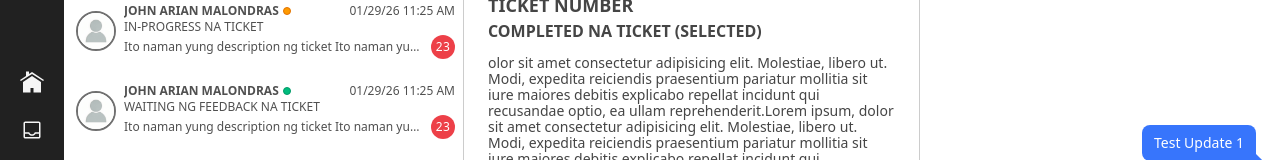
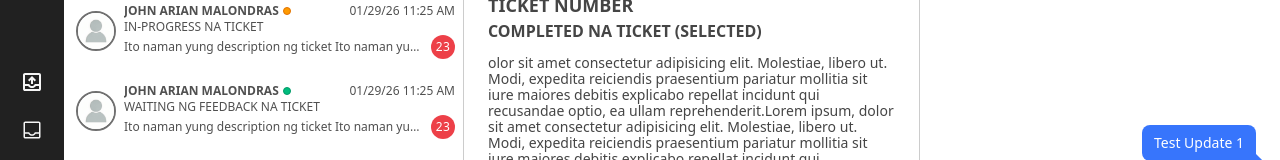
Before and after one commit to nairAnhoJ/ticketing-plus, a React (Vite) app: page / in a window 1280 px wide. Shown: the part 265-425 px from the top of the page. Built offline with nearby package versions, Linux system fonts and the light colour scheme; no server answers; sample sign-in values are in the browser's storage.

Commit message:
fixed z-index

```diff
--- a/src/components/Navigation.tsx
+++ b/src/components/Navigation.tsx
@@ -20,7 +20,7 @@ const Navigation = () => {
     return (
         <>
             {/* For Mobile */}
-            <button onClick={()=>setShowMenu(!showMenu)} className={`lg:hidden absolute w-8 h-8 top-3.5 right-3.5 text-white transition-all duration-200 z-2 ${showMenu && 'rotate-180'}`}>
+            <button onClick={()=>setShowMenu(!showMenu)} className={`lg:hidden absolute w-8 h-8 top-3.5 right-3.5 text-white transition-all duration-200 z-11 ${showMenu && 'rotate-180'}`}>
                 <svg xmlns="http://www.w3.org/2000/svg" className={`absolute top-0 w-8 transition-all duration-200 ${showMenu && 'opacity-0' }`} viewBox="0 -960 960 960" fill="currentColor">
                     <path d="M120-240v-80h720v80H120Zm0-200v-80h720v80H120Zm0-200v-80h720v80H120Z"/>
                 </svg>
@@ -28,9 +28,10 @@ const Navigation = () => {
                     <path d="m256-200-56-56 224-224-224-224 56-56 224 224 224-224 56 56-224 224 224 224-56 56-224-224-224 224Z"/>
                 </svg>
             </button>
-            <div className={`lg:hidden fixed top-0 right-0 ${showMenu ? 'h-[225%] md:h-[250%]' : 'h-0' } overflow-hidden rounded-full translate-x-1/2 -translate-y-1/2 transition-all duration-200 bg-[#353535] aspect-square z-1`}>
+            <div className={`lg:hidden fixed top-0 right-0 ${showMenu ? 'h-[225%] md:h-[250%]' : 'h-0' } overflow-hidden rounded-full translate-x-1/2 -translate-y-1/2 transition-all duration-200 bg-[#353535] aspect-square z-10`}>
                 <div className={`absolute top-1/2 left-1/2  aspect-square h-[110dvh] text-white transition-all duration-250 flex flex-col gap-y-6 items-end py-20 pr-5 ${!showMenu ? 'opacity-0' : '-translate-x-full'}`}>
-                        <Link to='/' className="text-5xl font-bold">Home</Link>
+                        <Link onClick={()=>setShowMenu(false)} to='/' className="text-5xl font-bold">My Requests</Link>
+                        <Link to='/inbox' className="text-5xl font-bold">Inbox</Link>
                         <button className="text-5xl font-bold">Ticket Report</button>
                         <button className="text-5xl font-bold">Settings</button>
                         <button onClick={handleLogout} className="text-5xl font-bold">Logout</button>
@@ -38,7 +39,7 @@ const Navigation = () => {
             </div>
 
             {/* For Desktop */}
-            <div className={`hidden lg:flex flex-col fixed top-0 left-0 bg-[#212121] h-dvh ${expandMenu?'w-52':'w-16'} p-3 transition-all duration-200 items-center justify-between z-1`}>
+            <div className={`hidden lg:flex flex-col fixed top-0 left-0 bg-[#212121] h-dvh ${expandMenu?'w-52':'w-16'} p-3 transition-all duration-200 items-center justify-between z-10`}>
                 {/* HEADER */}
                 <div className="relative w-full flex justify-center">
                     {/* Logo */}
@@ -59,11 +60,14 @@ const Navigation = () => {
                 <div className="text-neutral-100 w-full flex flex-col gap-y-2">
                     {/* HOME */}
                     <Link to='/' className={`${expandMenu ? 'w-46' : 'w-10'} h-10 transition-all duration-200 relative overflow-hidden cursor-pointer gap-x-5.5 hover:bg-[#353535] p-2 rounded-lg`}>
-                        <svg xmlns="http://www.w3.org/2000/svg" className="w-6 h-6" viewBox="0 0 16 16">
+                        {/* <svg xmlns="http://www.w3.org/2000/svg" className="w-6 h-6" viewBox="0 0 16 16">
                             <path fill="currentColor" d="M8 1.4L6 2.7V1H4v3L0 6.6l.6.8L8 2.6l7.4 4.8l.6-.8z"/>
                             <path fill="currentColor" d="M8 4L2 8v7h5v-3h2v3h5V8z"/>
+                        </svg> */}
+                        <svg xmlns="http://www.w3.org/2000/svg" className="w-6 h-6" viewBox="0 -960 960 960" fill="currentColor">
+                            <path d="M440-400v-166l-64 64-56-58 160-160 160 160-56 58-64-64v166h-80ZM200-120q-33 0-56.5-23.5T120-200v-560q0-33 23.5-56.5T200-840h560q33 0 56.5 23.5T840-760v560q0 33-23.5 56.5T760-120H200Zm0-80h560v-120H640q-30 38-71.5 59T480-240q-47 0-88.5-21T320-320H200v120Zm280-120q38 0 69-22t43-58h168v-360H200v360h168q12 36 43 58t69 22ZM200-200h560-560Z"/>
                         </svg>
-                        <h1 className="absolute top-2.5 left-10 text-sm font-semibold">Home</h1>
+                        <h1 className="absolute top-2.5 left-10 text-sm font-semibold">My Requests</h1>
                     </Link>
 
                     {/* INBOX */}
--- a/src/features/home/createTicket.tsx
+++ b/src/features/home/createTicket.tsx
@@ -144,8 +144,8 @@ const CreateTicket = () => {
                             </div>
                         </div>
                     </div>
-                    <div className="w-full absolute bottom-6 flex items-center justify-end px-6 z-10">
-                        <button onClick={handleNext} className="w-full pb-3 pt-2.75 border border-blue-400 rounded-full flex items-center justify-center bg-blue-600 text-white">
+                    <div className="w-full absolute bottom-6 flex items-center justify-end px-6 z-1">
+                        <button onClick={handleNext} className="relative w-full pb-3 pt-2.75 border border-blue-400 rounded-full flex items-center justify-center bg-blue-600 text-white">
                             <span className="font-bold">{tab===3?'SUBMIT':'NEXT'}</span>
                         </button>
                     </div>
```
